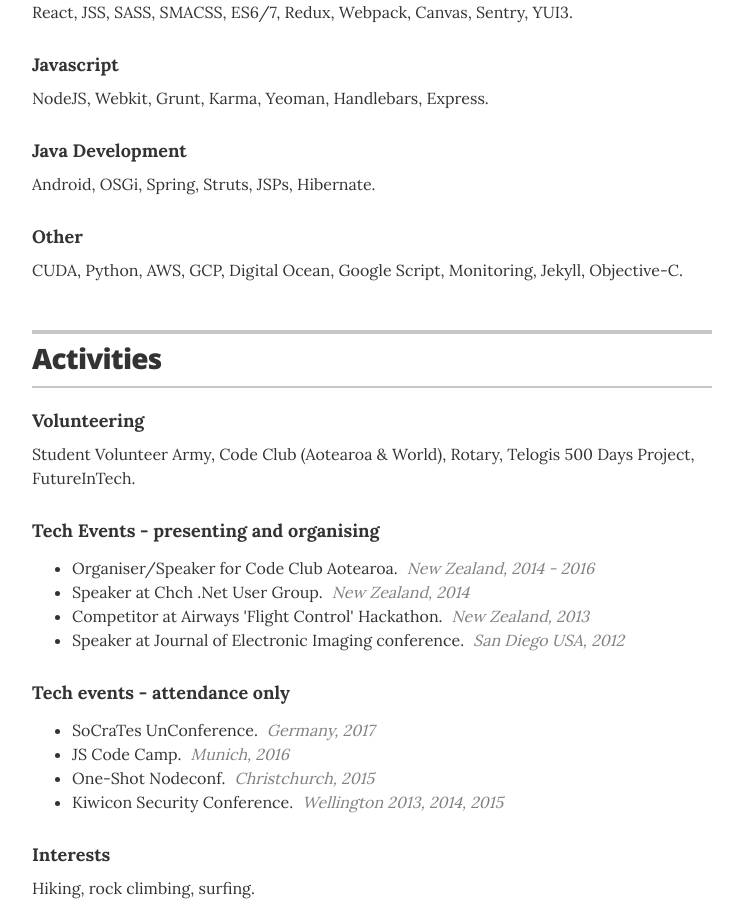
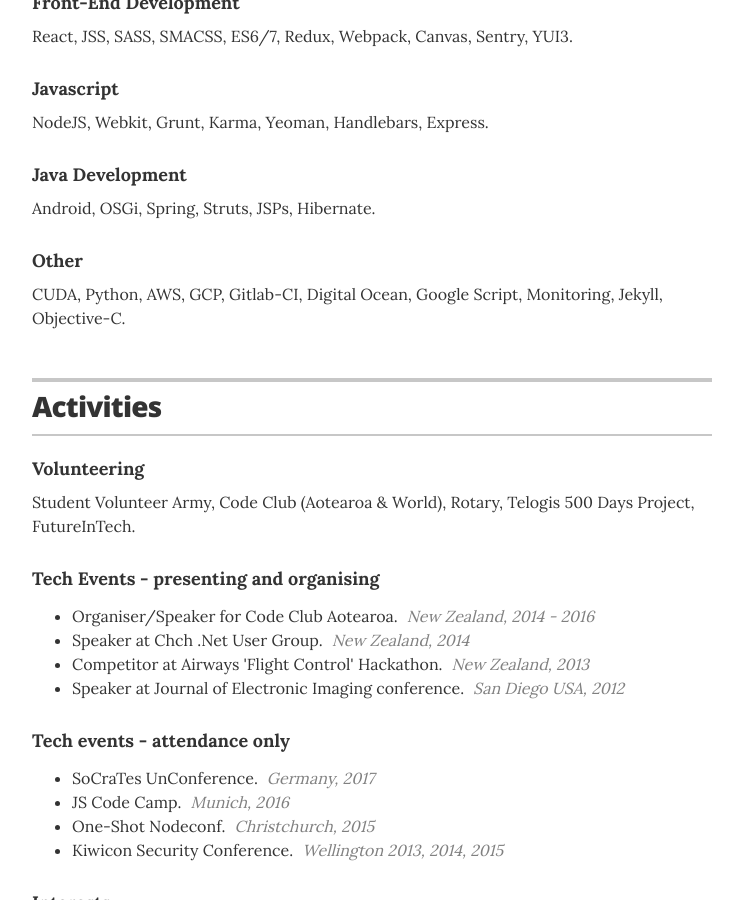
Before and after one commit to phazor/about-me, a Jekyll site: the page built from index.html, in a window 1280 px wide and 900 px high, scrolled down 3346 px. Shown: the whole window, without its empty margins (268-1011 px from the left). Built offline with Jekyll 4.4.1, drawn with Linux system fonts in a browser that asks for light colours; some of the changed text lies outside the part shown.

Commit message:
add gitlab-ci

```diff
--- a/_layouts/resume.html
+++ b/_layouts/resume.html
@@ -77,7 +77,7 @@
         <div class="resume-item" itemscope itemprop="worksFor" itemtype="http://schema.org/Organization">
           <h3 class="resume-item-title" itemprop="name">Planet Labs Berlin, GmbH</h3><a class="resume-item-link new-window" href="https://www.planet.com/">planet.com</a>
           <h4 class="resume-item-details" itemprop="description">Senior Frontend Developer &bull; Mar, 2017 &mdash; Present</h4>
-          <p><b>Skills learned:</b> <i>React, CSS/JSS, Webpack, Workers, D3, Cesium, React Native</i>.
+          <p><b>Skills learned:</b> <i>React, CSS/JSS, Webpack, Workers, D3, Cesium, React Native, AWS, Gitlab-CI.</i>.
           <p class="resume-item-copy">Planet Labs is a company whose mission is to be a force for good by imaging the entire planet and making it available to everyday people.</p>
 
           <p class="resume-item-copy">As a senior frontender, my role is to create beautiful products and maintainable code. In addition I educate others, ensure that the company uses the best practices and tools and take the lead on JS architecture.</p>
@@ -211,7 +211,7 @@
 
         <div class="resume-item">
           <h4 class="resume-item-details">Other</h4>
-          <p class="resume-item-copy">CUDA, Python, AWS, GCP, Digital Ocean, Google Script, Monitoring, Jekyll, Objective-C.</p>
+          <p class="resume-item-copy">CUDA, Python, AWS, GCP, Gitlab-CI, Digital Ocean, Google Script, Monitoring, Jekyll, Objective-C.</p>
         </div>
 
       </section>
```
